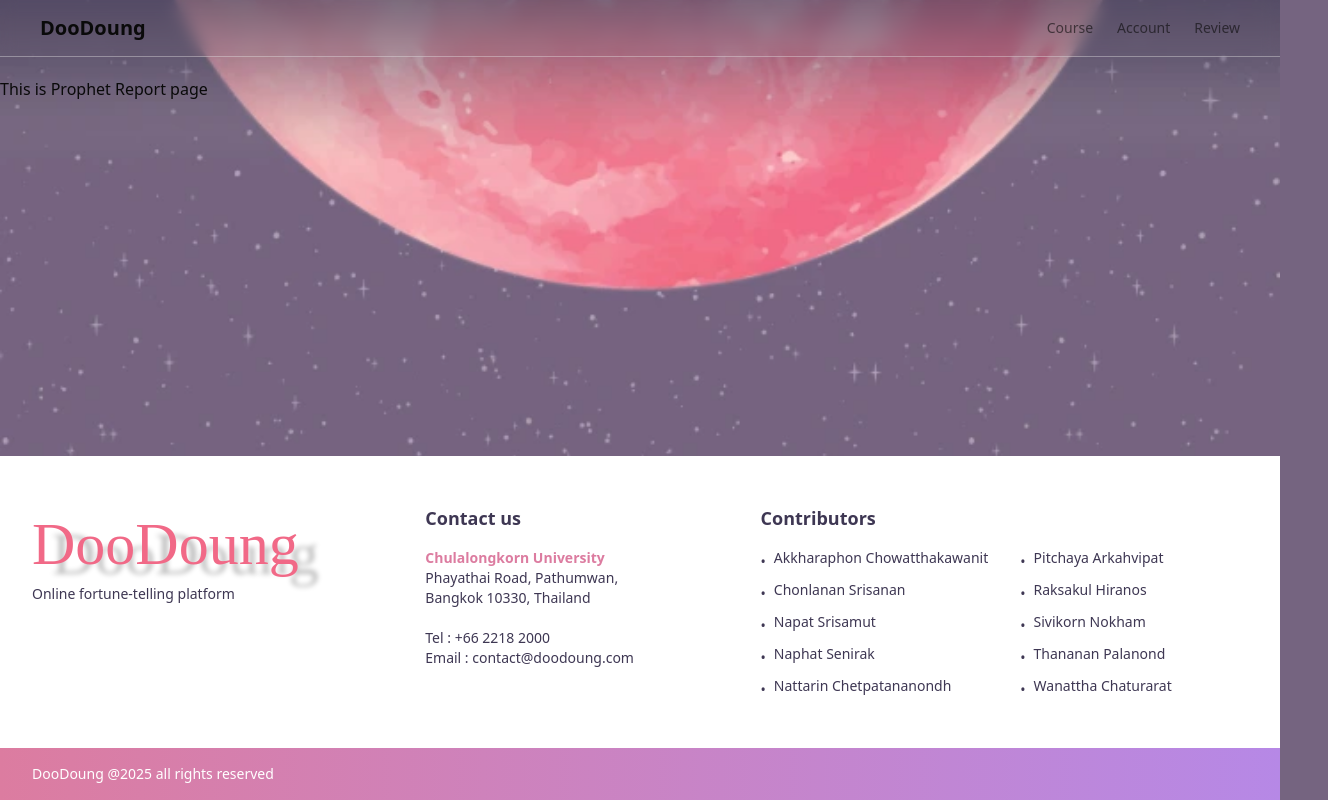
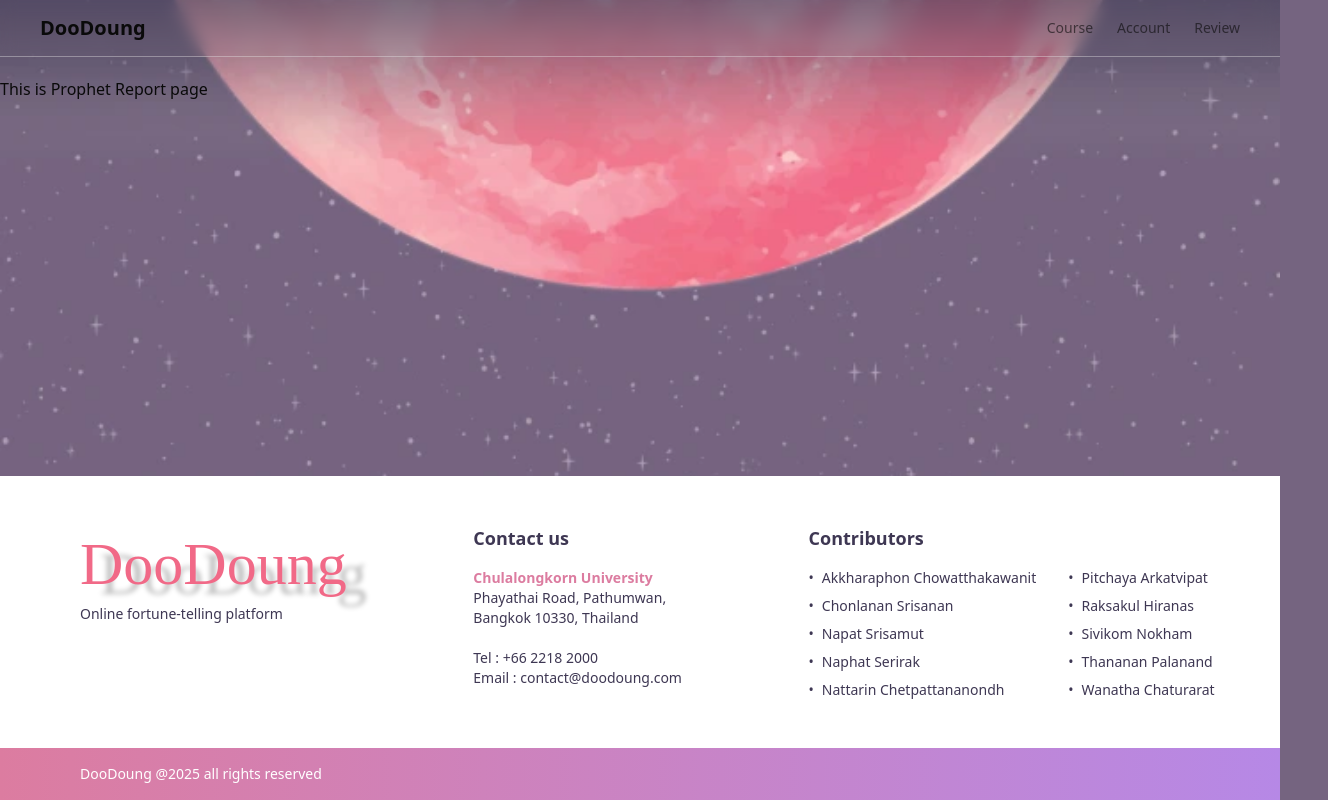
Before and after one commit to DooDoung/doo-doung-frontend, a Next.js app: page /account/prophet/report in a window 1280 px wide. Shown: the whole page, 1328 px wide, since content can reach past the window. Built offline with nearby package versions, Linux system fonts and the light colour scheme.

Commit message:
fix: styling

```diff
--- a/src/components/globalComponents/Footer.tsx
+++ b/src/components/globalComponents/Footer.tsx
@@ -8,18 +8,18 @@ export function Footer({ className }: FooterProps) {
   const currentYear = new Date().getFullYear();
 
   const contributors = [
-    "Akkharaphon Chowatthakawanit", "Pitchaya Arkahvipat",
-    "Chonlanan Srisanan", "Raksakul Hiranos",
-    "Napat Srisamut", "Sivikorn Nokham",
-    "Naphat Senirak", "Thananan Palanond",
-    "Nattarin Chetpatananondh", "Wanattha Chaturarat",
+    "Akkharaphon Chowatthakawanit", "Pitchaya Arkatvipat",
+    "Chonlanan Srisanan", "Raksakul Hiranas",
+    "Napat Srisamut", "Sivikom Nokham",
+    "Naphat Serirak", "Thananan Palanand",
+    "Nattarin Chetpattananondh", "Wanatha Chaturarat",
   ];
 
   return (
     <footer className={cn("text-white font-chakra", className)}>
       {/* ===== Upper Section ===== */}
       <div className="bg-neutral-white py-12 px-2 sm:px-8">
-        <div className="flex flex-col justify-between gap-8 md:flex-row container mx-auto max-w-screen-xl">
+        <div className="flex flex-col justify-between gap-8 md:flex-row container mx-12 max-w-screen-xl">
 
           {/* Col 1: Logo & Tagline */}
           <div className="flex flex-col gap-6 text-center md:text-left mt-8">
@@ -48,7 +48,7 @@ export function Footer({ className }: FooterProps) {
             <ul className="grid grid-cols-1 gap-x-8 gap-y-2 text-sm text-neutral-black sm:grid-cols-2">
               {contributors.map((name) => (
                 <li key={name} className="flex items-start">
-                  <span className="mr-2 mt-1">•</span>
+                  <span className="mr-2">•</span>
                   <span>{name}</span>
                 </li>
               ))}
@@ -60,7 +60,7 @@ export function Footer({ className }: FooterProps) {
 
       {/* ===== Bottom Section ===== */}
       <div className="bg-linear-to-r from-accent-pink to-accent-violet py-4">
-        <div className="container mx-auto max-w-screen-xl px-4 sm:px-8">
+        <div className="container mx-12 max-w-screen-xl px-4 sm:px-8">
           <p className="text-sm text-white">
             DooDoung @{currentYear} all rights reserved
           </p>
```
